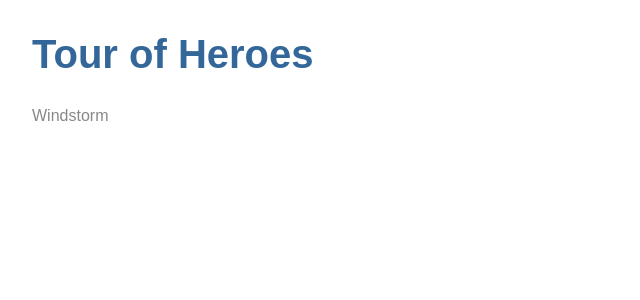
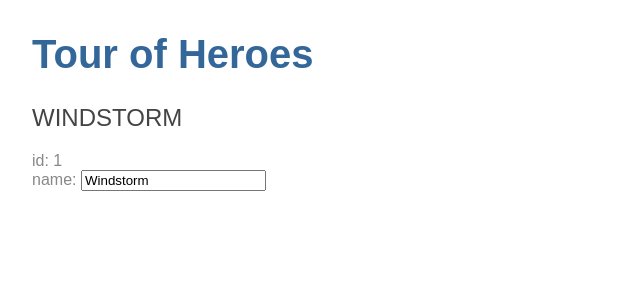
Before and after one commit to caristopmer/ngstarter, an Angular app: page / in a window 1280 px wide. Shown: the top 300 px of the page, without its empty margins (0-640 px from the left). Built offline with nearby package versions, Linux system fonts and the light colour scheme.

Commit message:
Added hero model and am currently displaying hero info on page with editable name.

```diff
--- a/src/app/app.module.ts
+++ b/src/app/app.module.ts
@@ -1,5 +1,6 @@
 import { BrowserModule } from '@angular/platform-browser';
 import { NgModule } from '@angular/core';
+import { FormsModule } from '@angular/forms';
 
 
 import { AppComponent } from './app.component';
@@ -12,7 +13,8 @@
     HeroesComponent
   ],
   imports: [
-    BrowserModule
+    BrowserModule,
+    FormsModule
   ],
   providers: [],
   bootstrap: [AppComponent]
--- /dev/null
+++ b/src/app/hero.ts
@@ -0,0 +1,4 @@
+export class Hero {
+    id: number;
+    name: string;
+}
--- a/src/app/heroes/heroes.component.html
+++ b/src/app/heroes/heroes.component.html
@@ -1 +1,7 @@
-{{hero}}
+<h2>{{ hero.name | uppercase }}</h2>
+<div><span>id: {{ hero.id }}</span></div>
+<div>
+  <label>name:
+    <input [(ngModel)]="hero.name" placeholder="name">
+  </label>
+</div>
--- a/src/app/heroes/heroes.component.ts
+++ b/src/app/heroes/heroes.component.ts
@@ -1,4 +1,5 @@
 import { Component, OnInit } from '@angular/core';
+import { Hero } from '../hero';
 
 @Component({
   selector: 'app-heroes',
@@ -7,7 +8,10 @@
 })
 export class HeroesComponent implements OnInit {
 
-  hero = 'Windstorm';
+  hero: Hero = {
+    id: 1,
+    name: 'Windstorm'
+  };
 
   constructor() { }
 
```
